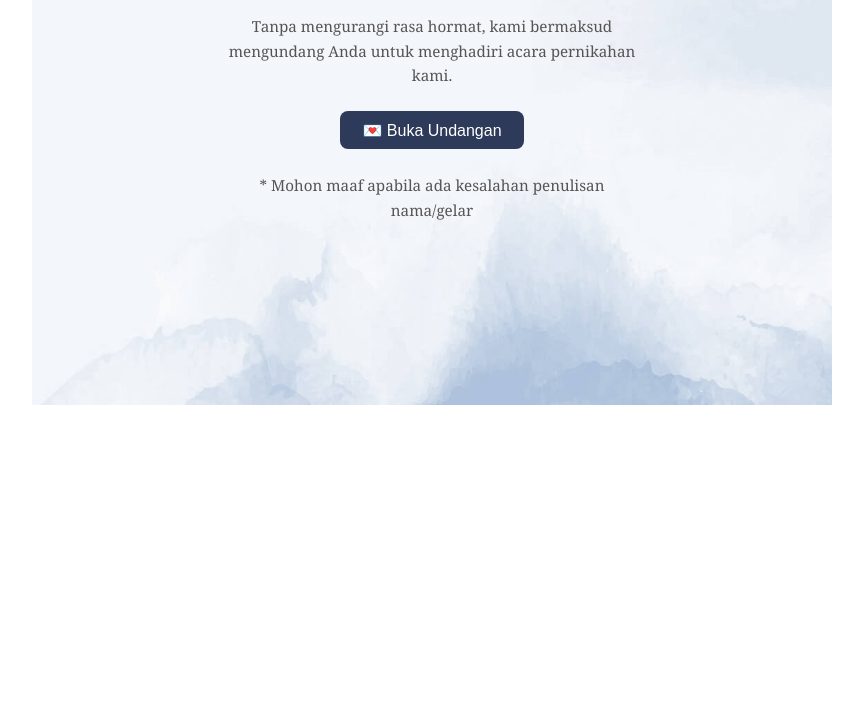
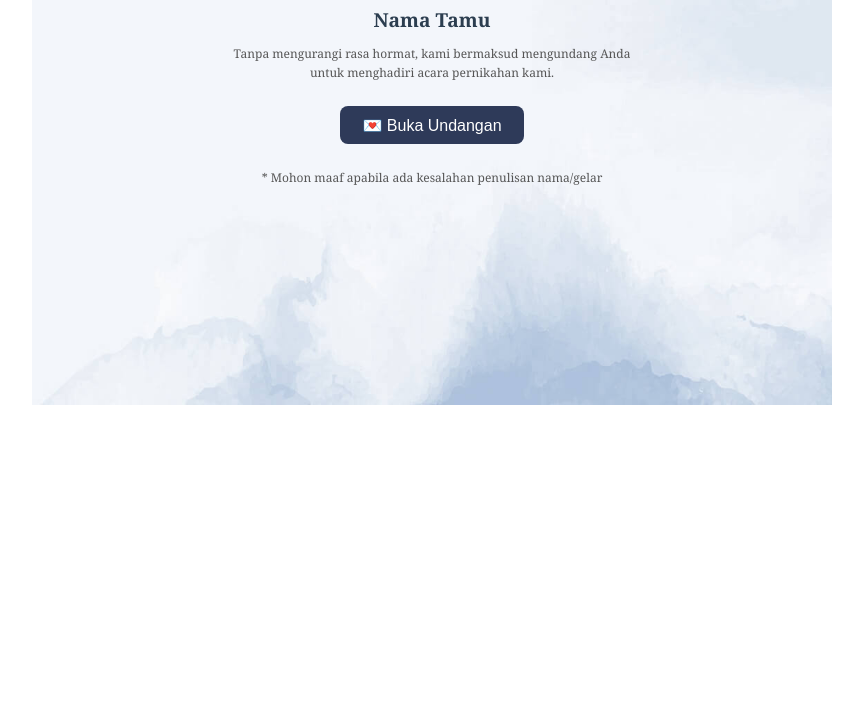
Before and after one commit to aandesign86/aan-cinta.design86.my.id, a plain HTML site: page index.html in a window 1280 px wide. Shown: the part 395-1100 px from the top of the page, without its empty margins (208-1071 px from the left). Drawn offline with nearby package versions, Linux system fonts and the light colour scheme.

Commit message:
Update style.css

```diff
--- a/style.css
+++ b/style.css
@@ -57,7 +57,7 @@ img {
 .sapaan,
 .kalimat,
 .catatan {
-  font-size: 0.95rem;
+  font-size: 12px;
   color: #555;
   margin: 0.5rem auto;
 }
```
